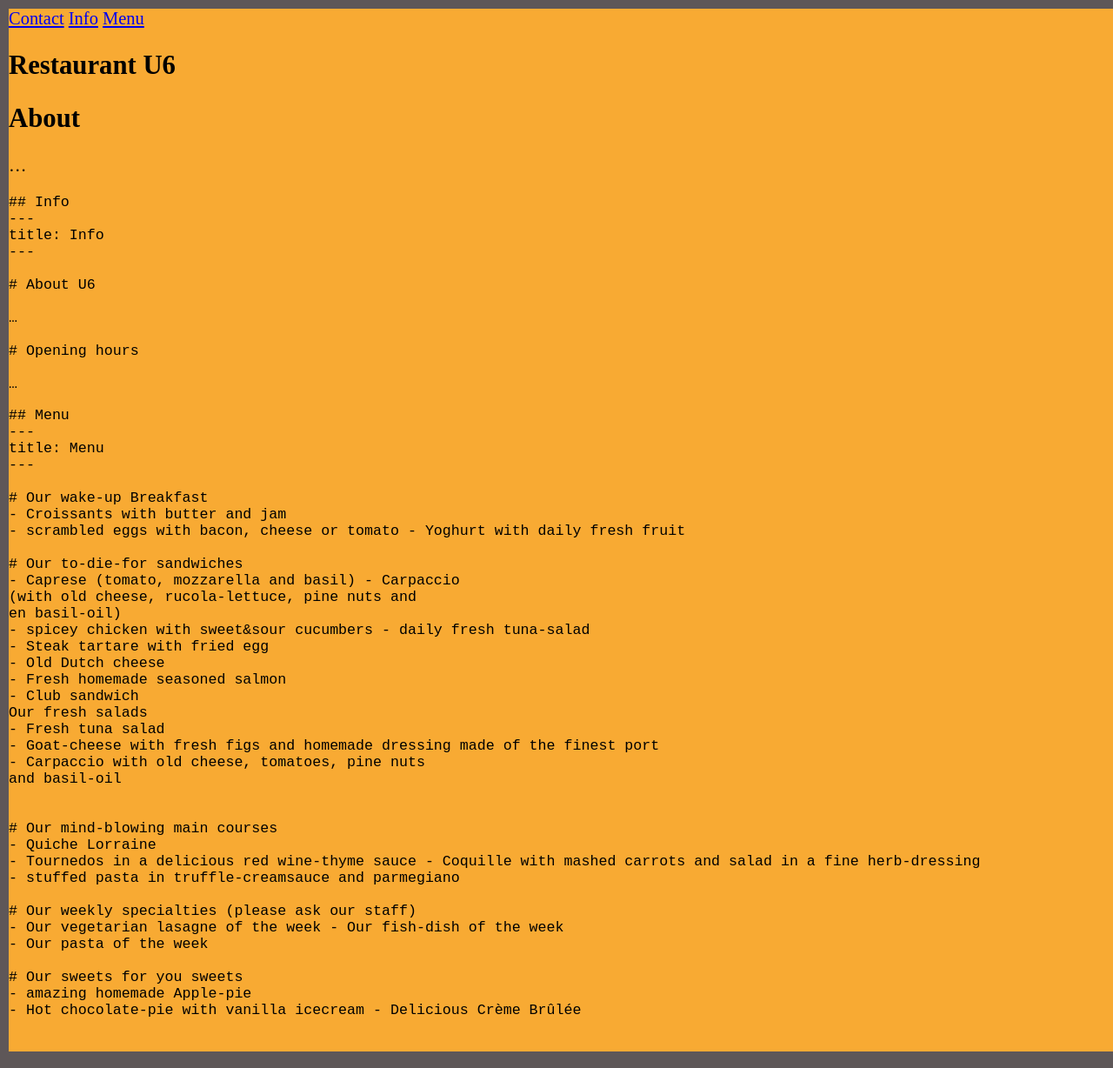
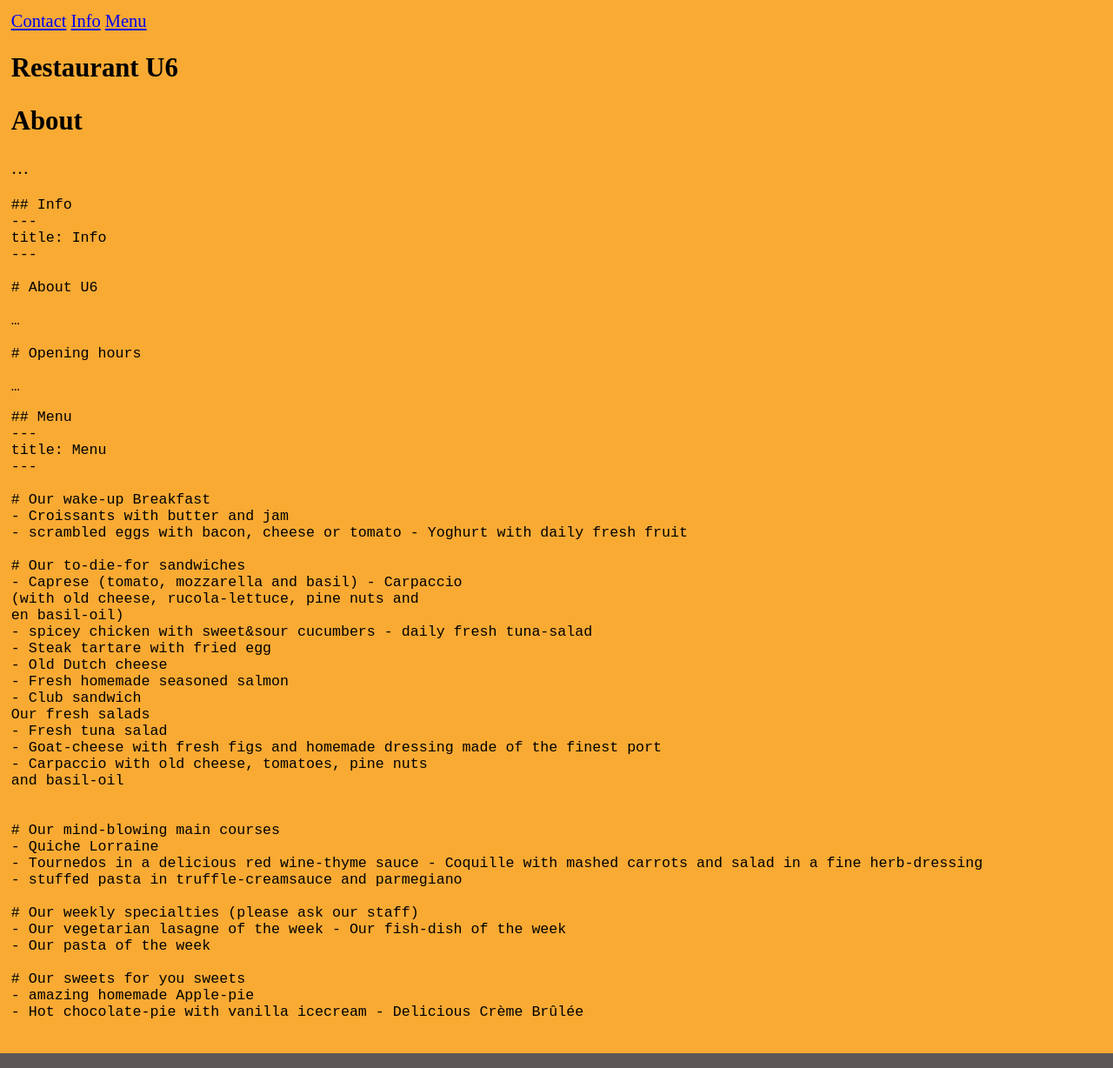
Before and after one commit to cornae/u6, a Jekyll site: the page built from index.html, in a window 1280 px wide. Shown: the whole page at 87% size. Built offline with Jekyll 4.4.1, drawn with Linux system fonts in a browser that asks for light colours.

Commit message:
Paddings

```diff
--- a/_includes/style/base.css
+++ b/_includes/style/base.css
@@ -2,17 +2,19 @@
 
 body {
 	background-color: #5e5758;
-	padding: 10px 0 0 10px;
+	padding: 0;
 	margin: 0;
 }
 
 /* @group Main  */
 
 #menu {
-	width: 1000px;
+	width: 990px;
 	margin-right: auto;
 	margin-left: auto;
 	background-color: #f8aa33;
+	padding-top: 10px;
+	padding-left: 10px;
 }
 
 
```
